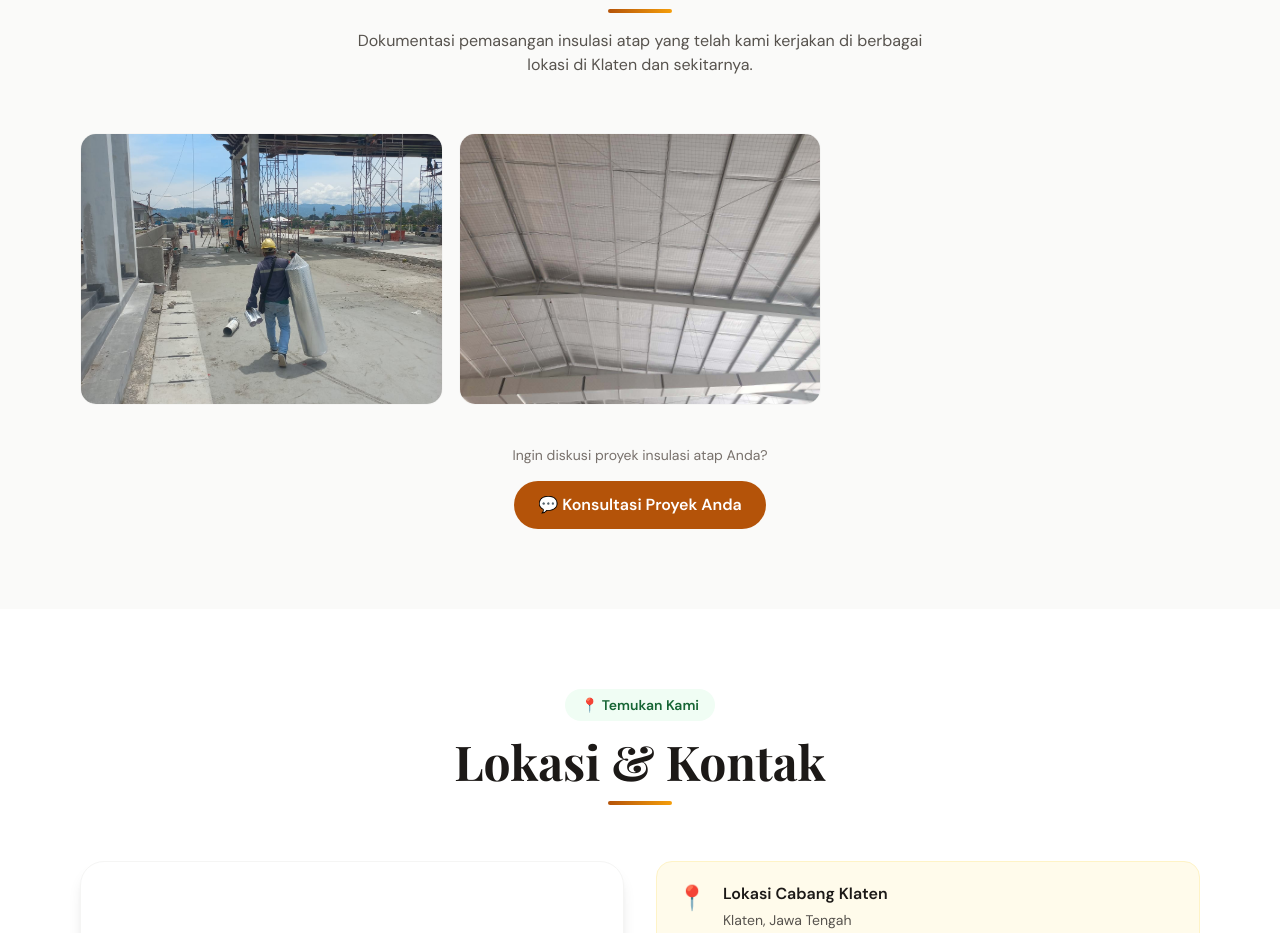
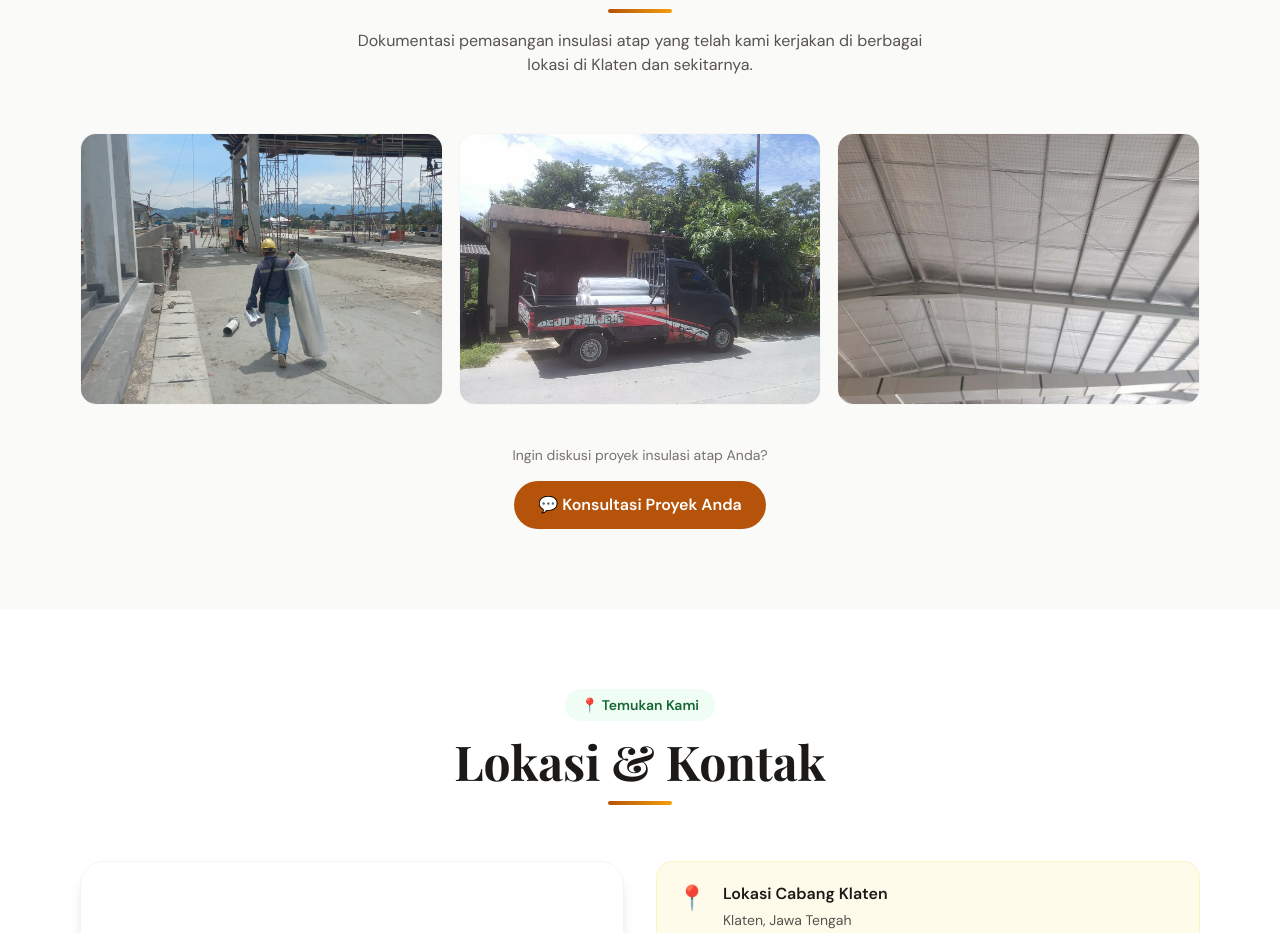
Before and after one commit to Bengkulu-travel/insulasi-atap-klaten, a Next.js app: page / in a window 1280 px wide. Shown: the part 4005-4938 px from the top of the page. Built offline with nearby package versions, Linux system fonts and the light colour scheme; grey boxes are pictures that could not be loaded.

Commit message:
Update data.js

```diff
--- a/app/data.js
+++ b/app/data.js
@@ -80,7 +80,7 @@ export const products = [
 // ============================================================
 export const galleryImages = [
   { id: 1, src: "/images/imagesproyek1.jpg", alt: "Pemasangan insulasi", caption: "Pintu Tol - Klaten Kota" },
-  // { id: 2, src: "/images/proyek2.jpg", alt: "Insulasi gedung", caption: "Komersial - Prambanan" },
+  { id: 2, src: "/images/proyek2.jpg", alt: "Insulasi gedung", caption: "Satuan - Ambil di Lokasi" },
   // { id: 3, src: "/images/proyek3.jpg", alt: "Pemasangan woven foil", caption: "Pemasangan - Delanggu" },
   { id: 4, src: "/images/proyek4.jpg", alt: "Hasil pemasangan", caption: "Hasil - Ceper" },
   // { id: 5, src: "/images/proyek5.jpg", alt: "Insulasi gudang", caption: "Gudang - KIK" },
```
